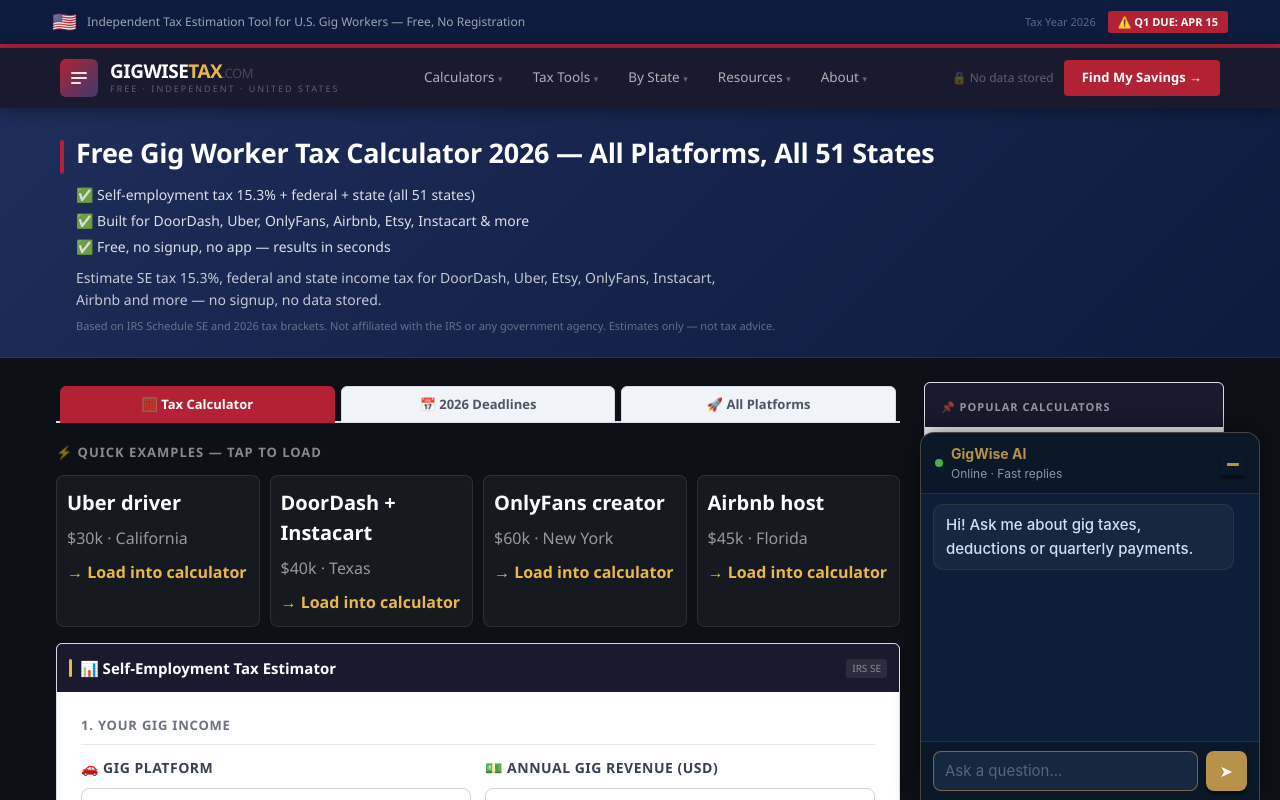
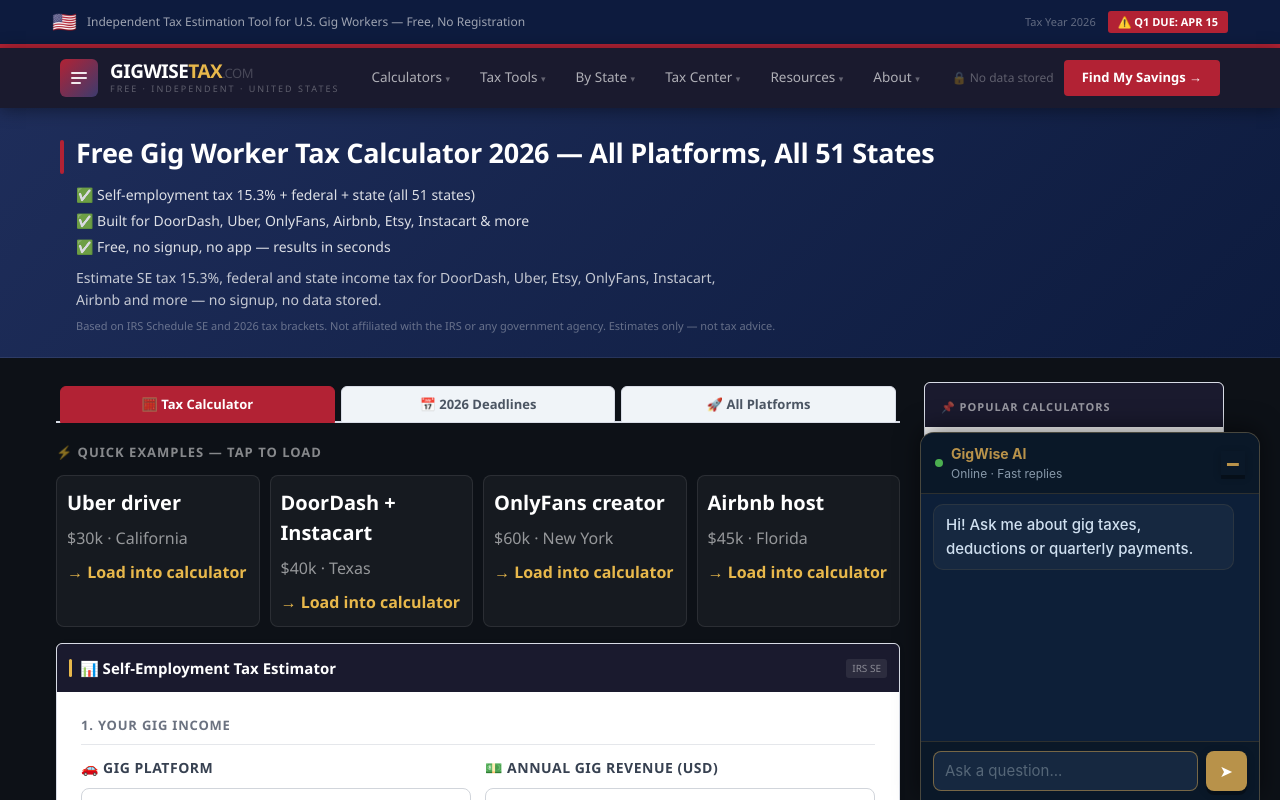
Before and after one commit to devqrcraft-ui/gigwisetax, a Next.js app: page / in a window 1280 px wide. Shown: the top 800 px of the page. Built offline with nearby package versions, Linux system fonts and the light colour scheme.

Commit message:
seo: add Tax Center hub link to navigation

```diff
--- a/app/NavClient.tsx
+++ b/app/NavClient.tsx
@@ -44,6 +44,12 @@ const NAV = [
       { label: '🌊 Florida (No Tax)',   href: '/doordash/florida'    },
       { label: '🏙️ Illinois (4.95%)',   href: '/doordash/illinois'   },
       { label: '→ All 51 States',      href: '/calculators'          },
+    ],
+  },
+  {
+    label: 'Tax Center',
+    items: [
+      { label: '🏛️ Gig Worker Tax Center 2026', href: '/gig-worker-taxes-2026', sub: 'HUB' },
     ],
   },
   {
```
